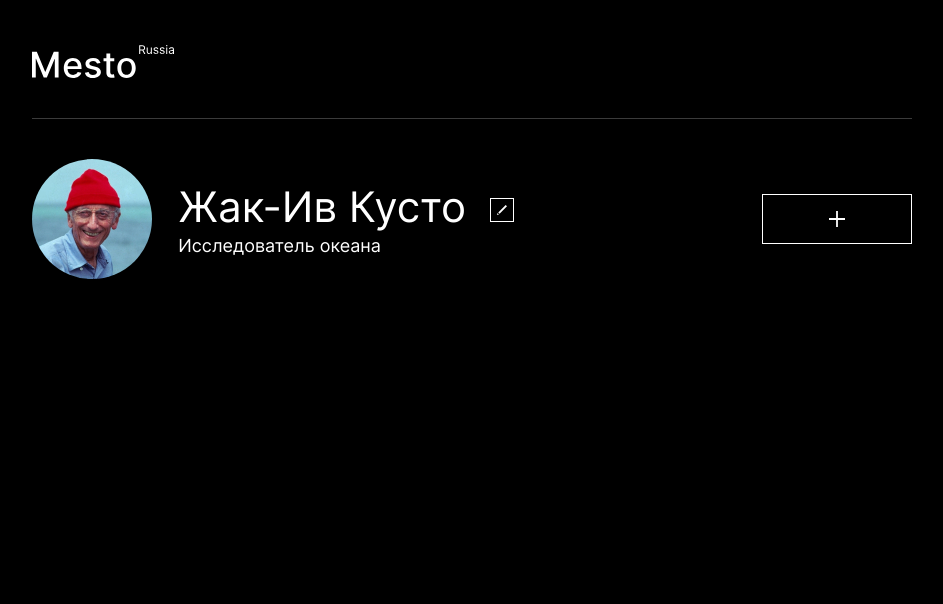
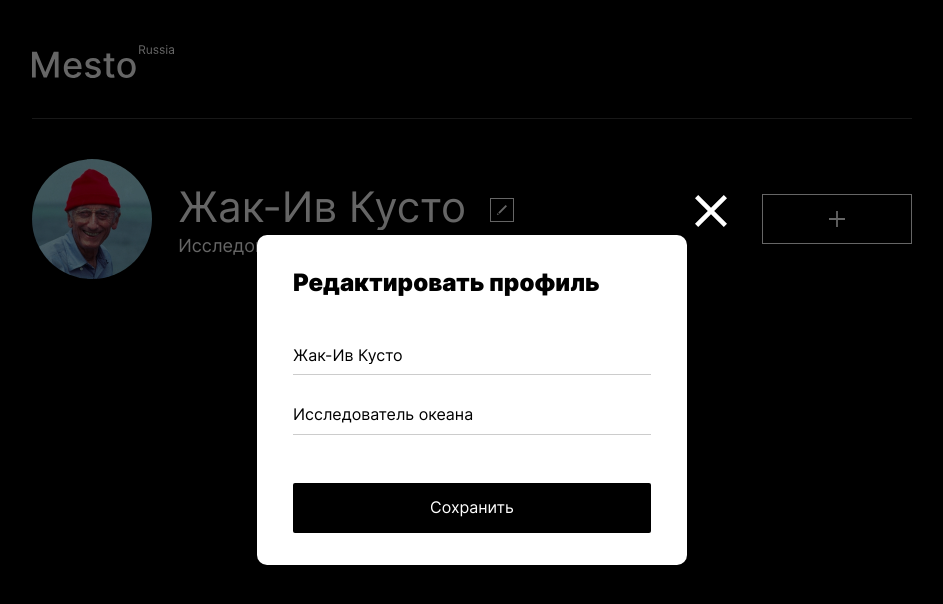
Before and after one commit to egorwur/mesto, a plain HTML site: page index.html in a window 1280 px wide. Both pictures are taken after a click on the button 670 px from the left and 209 px from the top of the page. Shown: the whole page, without its empty margins (168-1111 px from the left). Drawn offline with Linux system fonts and the light colour scheme.

Commit message:
feat: popup

```diff
--- /dev/null
+++ b/blocks/input/__save-btn/input__save-btn.css
@@ -0,0 +1,16 @@
+.input__save-btn {
+  width: 358px;
+  height: 50px;
+  margin: 48px 0 0;
+  padding: 0;
+  border: 0;
+  border-radius: 2px;
+  outline: 0;
+  color: #fff;
+  background-color: #000;
+  cursor: pointer;
+}
+
+.input__save-btn:hover {
+  opacity: 0.8;
+}
--- /dev/null
+++ b/blocks/input/__text/input__text.css
@@ -0,0 +1,14 @@
+.input__text {
+  margin: 0 0 30px;
+  padding: 0;
+  outline: 0;
+  border: 0;
+  border-bottom: 1px solid rgba(0, 0, 0, 0.2);
+  padding-bottom: 10px;
+  width: 358px;
+  box-sizing: border-box;
+}
+
+.input__text:last-of-type {
+  margin: 0;
+}
--- /dev/null
+++ b/blocks/input/input.css
@@ -0,0 +1,6 @@
+.input {
+  display: flex;
+  flex-direction: column;
+  align-items: center;
+  justify-content: space-between;
+}
--- /dev/null
+++ b/blocks/popup/__close-btn/popup__close-btn.css
@@ -0,0 +1,18 @@
+.popup__close-btn {
+  position: absolute;
+  top: -40px;
+  right: -40px;
+  background-image: url(../../../images/Close\ Icon.svg);
+  background-position: center;
+  background-repeat: no-repeat;
+  border: 0;
+  background-color: black;
+  padding: 0;
+  width: 32px;
+  height: 32px;
+  transition: opacity 0.22s ease-out;
+  cursor: pointer;
+}
+.popup__close-btn:hover {
+  opacity: 0.6;
+}
--- /dev/null
+++ b/blocks/popup/__container/popup__container.css
@@ -0,0 +1,8 @@
+.popup__container {
+  width: 430px;
+  height: 330px;
+  background-color: #fff;
+  box-shadow: 0 0 25px rgba(0, 0, 0, 0.15);
+  border-radius: 10px;
+  position: relative;
+}
--- /dev/null
+++ b/blocks/popup/__title/popup__title.css
@@ -0,0 +1,7 @@
+.popup__title {
+
+  font-size: 24px;
+  font-weight: 900;
+  line-height: 1.2;
+  margin: 34px 0 48px 36px;
+}
--- /dev/null
+++ b/blocks/popup/_opened/popup_opened.css
@@ -0,0 +1,3 @@
+.popup_opened {
+  display: flex;
+}
--- /dev/null
+++ b/blocks/popup/popup.css
@@ -0,0 +1,12 @@
+.popup {
+  display: none;
+  align-items: center;
+  justify-content: center;
+  background-color: rgba(0, 0, 0, 0.6);
+  color: #000;
+  position: absolute;
+  bottom: 0;
+  top: 0;
+  left: 0;
+  right: 0;
+}
--- a/blocks/profile/__description/profile__description.css
+++ b/blocks/profile/__description/profile__description.css
@@ -5,6 +5,10 @@
   font-size: 18px;
   font-weight: 400;
   line-height: 1;
+  max-width: 500px;
+  text-overflow: ellipsis;
+  white-space: nowrap;
+  overflow: hidden;
 }
 
 @media screen and (max-width: 767.98px) {
--- a/blocks/profile/__name/profile__name.css
+++ b/blocks/profile/__name/profile__name.css
@@ -4,6 +4,10 @@
   font-size: 42px;
   line-height: 1.14;
   font-weight: 500;
+  max-width: 500px;
+  text-overflow: ellipsis;
+  white-space: nowrap;
+  overflow: hidden;
 }
 
 @media screen and (max-width: 767.98px) {
--- a/index.html
+++ b/index.html
@@ -31,6 +31,20 @@
         </ul>
       </section>
     </main>
-    <footer class="footer"></footer>
+    <footer class="footer">
+
+    </footer>
+    <section class="popup">
+      <div class="popup__container">
+        <button class="popup__close-btn"></button>
+        <h2 class="popup__title">Редактировать профиль</h2>
+        <form name="profile-edit" method="get" class="input">
+          <input type="text" name="profile-edit" class="input__text input__text_type_name">
+          <input type="text" name="profile-edit" class="input__text input__text_type_description">
+          <button class="input__save-btn">Сохранить</button>
+        </form>
+      </div>
+    </section>
+    <script src="./scripts/index.js"></script>
   </body>
 </html>
--- a/pages/index.css
+++ b/pages/index.css
@@ -16,3 +16,13 @@
 @import url(../blocks/profile/__edit-btn/profile__edit-btn.css);
 @import url(../blocks/profile/__description/profile__description.css);
 @import url(../blocks/profile/__add-btn/profile__add-btn.css);
+
+@import url(../blocks/popup/popup.css);
+@import url(../blocks/popup/_opened/popup_opened.css);
+@import url(../blocks/popup/__container/popup__container.css);
+@import url(../blocks/popup/__title/popup__title.css);
+@import url(../blocks/popup/__close-btn/popup__close-btn.css);
+
+@import url(../blocks/input/input.css);
+@import url(../blocks/input/__text/input__text.css);
+@import url(../blocks/input/__save-btn/input__save-btn.css);
--- /dev/null
+++ b/scripts/index.js
@@ -0,0 +1,54 @@
+const profileElement = document.querySelector('.profile')
+const popupButtonElement = profileElement.querySelector('.profile__edit-btn')
+const popupElement = document.querySelector('.popup')
+let nameInputElement = popupElement.querySelector('.input__text')
+let nameProfileElement = profileElement.querySelector('.profile__name')
+const popupSaveButtonElement = popupElement.querySelector('.popup__save-btn')
+const popupCloseButtonElement = popupElement.querySelector('.popup__close-btn')
+
+const openPopup = function() {
+  popupElement.classList.add('popup_opened')
+};
+
+const closePopup = function() {
+  popupElement.classList.remove('popup_opened')
+  nameInput.value = nameOutput.innerHTML
+  jobInput.value = jobOutput.innerHTML
+};
+
+const closePopupByClickOnOverlay = function (event) {
+if (event.target !== event.currentTarget) {
+  return;
+}
+closePopup();
+
+};
+
+popupButtonElement.addEventListener('click', openPopup);
+popupCloseButtonElement.addEventListener('click', closePopup);
+popupElement.addEventListener('click', closePopupByClickOnOverlay);
+
+let formElement = document.querySelector('.input');
+
+let nameInput = document.querySelector('.input__text_type_name');
+let jobInput = document.querySelector('.input__text_type_description');
+
+let nameOutput = document.querySelector('.profile__name');
+let jobOutput = document.querySelector('.profile__description');
+
+nameInput.value = nameOutput.innerHTML
+jobInput.value = jobOutput.innerHTML
+
+function handleFormSubmit(evt) {
+  evt.preventDefault();
+
+  let newName = nameInput.value;
+  let newJob = jobInput.value;
+
+  nameOutput.textContent = newName;
+  jobOutput.textContent = newJob;
+
+  closePopup();
+}
+
+formElement.addEventListener('submit', handleFormSubmit);
```
Also changed, not shown: images/Close Icon.svg (added).
